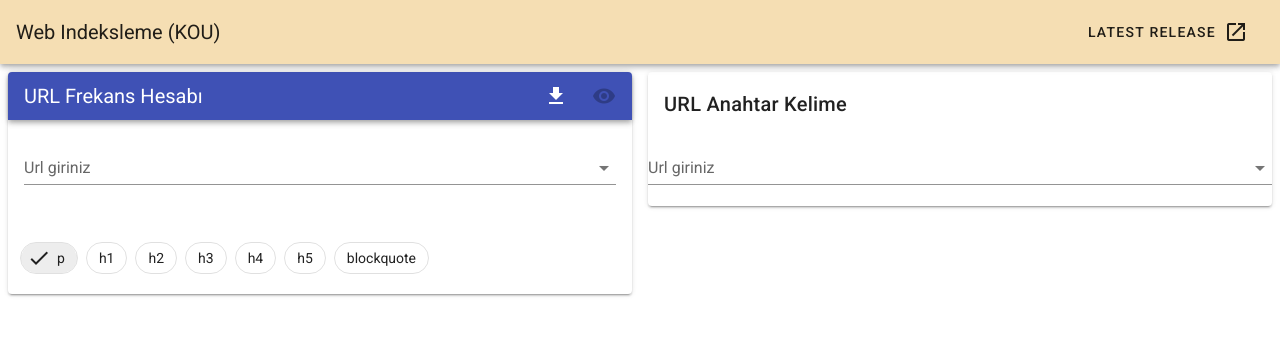
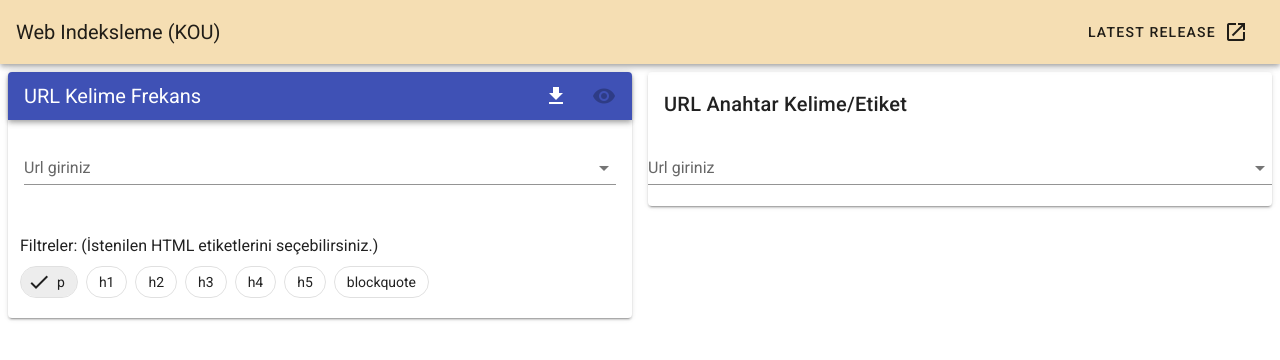
Before and after one commit to ugurcanatas/musical-doodle, a Vue app: page / in a window 1280 px wide. Shown: the top 360 px of the page. Built offline with nearby package versions, Linux system fonts and the light colour scheme.

Commit message:
🍄 - URL Word Frequency completed.

```diff
--- a/src/App.vue
+++ b/src/App.vue
@@ -28,7 +28,7 @@
 
 <script>
 import TabWrapper from "@/components/TabWrapper";
-import URLFrekans from "@/components/childs/URLFrekans";
+import URLFrekans from "@/components/childs/URLFrekansComponents/URLFrekans";
 import URLAnahtarKelime from "@/components/childs/URLAnahtarKelime";
 
 export default {
@@ -41,11 +41,11 @@ export default {
     //
     propsCars: [
       {
-        label: 'URL Frekans Hesabı',
+        label: 'URL Kelime Frekans',
         component: URLFrekans
       },
       {
-        label: 'URL Anahtar Kelime',
+        label: 'URL Anahtar Kelime/Etiket',
         component: URLAnahtarKelime
       }
     ]
--- a/src/components/childs/URLFrekans.vue
+++ /dev/null
@@ -1,137 +0,0 @@
-<template>
-  <div>
-    <v-dialog
-        v-model="dialog"
-        persistent
-        scrollable
-        width="500"
-        min-width="500"
-    >
-      <v-card>
-        <v-card-title>Bulunan Kelimeler</v-card-title>
-        <v-row no-gutters>
-          <v-col class="col-12">
-            <v-card-text style="height: 100%; background-color: wheat">
-              {{scrapedText}}
-            </v-card-text>
-          </v-col>
-        </v-row>
-      </v-card>
-    </v-dialog>
-  <v-card>
-    <v-app-bar color="indigo" dense>
-      <v-app-bar-title class="white--text">{{label}}</v-app-bar-title>
-      <v-spacer></v-spacer>
-      <v-btn @click="request" color="white" medium fab icon
-             :loading="buttonLoading"><v-icon>mdi-download</v-icon></v-btn>
-      <v-btn @click="dialog = true" color="white" medium fab icon
-             :disabled="isNoData"><v-icon>mdi-eye</v-icon></v-btn>
-    </v-app-bar>
-    <v-card-text>
-    <v-form ref="url-form" v-model="formValid">
-    <v-combobox v-model="urlFieldModel" label="Url giriniz" :rules="getDefaultRule"  :items="defaultComboItems" />
-    </v-form>
-    </v-card-text>
-    <v-col class="col-12">
-      <v-chip-group
-          v-model="chipModel"
-          multiple
-          show-arrows
-      >
-        <v-chip v-for="(chip,i) in chips" :key="i"
-                filter
-                outlined
-        >
-          {{ chip }}
-        </v-chip></v-chip-group>
-    </v-col>
-  </v-card>
-  </div>
-</template>
-
-<script>
-import axios from 'axios';
-import {defaultRule} from "@/components/default_rules";
-
-export default {
-  name: "URLFrekans",
-  props: {
-    label: {
-      required: false,
-      type: String
-    }
-  },
-  computed: {
-    getDefaultRule: function() {
-      return defaultRule
-    }
-  },
-  data () {
-    return {
-      urlFieldModel: "",
-      formValid: false,
-      defaultComboItems: [
-        'https://loremipsum.io/',
-          'https://lite.cnn.com/en',
-          'https://en.m.wikipedia.org/wiki/Riegelmann_Boardwalk'
-      ],
-      chipModel: [0],
-      chips: [
-        'p','h1','h2','h3','h4','h5','blockquote'
-      ],
-      htmlData: "",
-      eachWordArray: [],
-      scrapedText: "",
-      buttonLoading: false,
-      dialog: false,
-      isNoData: true
-    }
-  },
-  methods: {
-    request: function () {
-      if (!this.$refs['url-form'].validate()) {
-        return;
-      }
-      this.buttonLoading = true;
-      console.log("Model", this.urlFieldModel)
-      axios.post("http://localhost:3000/urltest", {
-        url: this.urlFieldModel
-      }).then(res => {
-        console.log("Response Axios", res);
-        this.buttonLoading = false;
-        this.createTexts(res.data);
-      }).catch(e => {
-        console.log("Error ", e);
-      })
-    },
-    createTexts: function (data) {
-      const selectors = this.chipModel.map(v => this.chips[v]).join(',');
-      console.log("FİLTERS", selectors);
-      this.htmlData = new DOMParser().parseFromString(data,"text/html");
-      const pElements = [...this.htmlData.querySelectorAll(selectors)];
-      console.log("Pler", pElements);
-      const texts = pElements.map(p => p.innerText);
-      console.log("HTML", this.htmlData);
-      this.scrapedText = texts.join(' ').replace(/[.()-,↵?!,*'":;]/g,'');
-      this.eachWordArray = this.scrapedText.split(' ');
-      console.log("Scraped Text = > ", this.scrapedText);
-      console.log("Each Word Array = > ", this.eachWordArray);
-
-      const freq = this.eachWordArray.reduce( (p, c) => {
-        p[c] = (p[c] || 0) + 1;
-        return p;
-      }, {});
-
-      const keyMaps = Object.keys(freq).map(m => {
-        return {text: m, size: freq[m]}
-      }).sort((a,b) => a.size < b.size ? 1 : -1 );
-      console.log("Frequency", keyMaps);
-      this.isNoData = false;
-    }
-  }
-}
-</script>
-
-<style scoped>
-
-</style>
--- /dev/null
+++ b/src/components/childs/URLFrekansComponents/URLFrekans.vue
@@ -0,0 +1,153 @@
+<template>
+  <div>
+    <u-r-l-frekans-dialog
+      :sorted-frequency="sortedFrequency"
+        :dialog-model="showDialog"
+      @frekansDialogClosed="frekansDialogClosed"
+    />
+    <v-card>
+      <v-app-bar color="indigo" dense>
+        <v-app-bar-title class="white--text">{{ label }}</v-app-bar-title>
+        <v-spacer></v-spacer>
+        <v-btn
+          @click="request"
+          color="white"
+          medium
+          fab
+          icon
+          :loading="buttonLoading"
+          ><v-icon>mdi-download</v-icon></v-btn
+        >
+        <v-btn
+          @click="showDialog = true"
+          color="white"
+          medium
+          fab
+          icon
+          :disabled="buttonDisabled"
+          ><v-icon>mdi-eye</v-icon></v-btn
+        >
+      </v-app-bar>
+      <v-card-text>
+        <v-form ref="url-form" v-model="formValid">
+          <v-combobox
+            v-model="urlFieldModel"
+            label="Url giriniz"
+            :rules="getDefaultRule"
+            :items="defaultComboItems"
+          />
+        </v-form>
+      </v-card-text>
+      <v-col class="col-12">
+        <span class="mb-0"
+          >Filtreler: (İstenilen HTML etiketlerini seçebilirsiniz.)</span
+        >
+        <v-chip-group v-model="chipModel" multiple show-arrows>
+          <v-chip v-for="(chip, i) in chips" :key="i" filter outlined>
+            {{ chip }}
+          </v-chip>
+        </v-chip-group>
+      </v-col>
+    </v-card>
+  </div>
+</template>
+
+<script>
+import URLFrekansDialog from "@/components/childs/URLFrekansComponents/URLFrekansDialog";
+import axios from "axios";
+import { defaultRule } from "@/components/utils";
+
+export default {
+  name: "URLFrekans",
+  props: {
+    label: {
+      required: false,
+      type: String
+    }
+  },
+  components: {
+    URLFrekansDialog
+  },
+  data() {
+    return {
+      urlFieldModel: "",
+      formValid: false,
+      defaultComboItems: [
+        "https://loremipsum.io/",
+        "https://lite.cnn.com/en",
+        "https://en.m.wikipedia.org/wiki/Riegelmann_Boardwalk",
+        "https://rawtext.club/"
+      ],
+      chipModel: [0],
+      chips: ["p", "h1", "h2", "h3", "h4", "h5", "blockquote"],
+      htmlData: "",
+      eachWordArray: [],
+      scrapedText: "",
+      buttonLoading: false,
+      dialog: false,
+      showDialog: false,
+      sortedFrequency: [],
+      buttonDisabled: true,
+    };
+  },
+  computed: {
+    getDefaultRule: function() {
+      return defaultRule;
+    }
+  },
+  methods: {
+    request: function() {
+      if (!this.$refs["url-form"].validate()) {
+        return;
+      }
+      this.buttonLoading = true;
+      console.log("Model", this.urlFieldModel);
+      axios
+        .post("http://localhost:3000/urltest", {
+          url: this.urlFieldModel
+        })
+        .then(res => {
+          console.log("Response Axios", res);
+          this.buttonLoading = false;
+          this.createTexts(res.data);
+        })
+        .catch(e => {
+          console.log("Error ", e);
+        });
+    },
+    createTexts: function(data) {
+      const selectors = this.chipModel.map(v => this.chips[v]).join(",");
+      console.log("FİLTERS", selectors);
+      this.htmlData = new DOMParser().parseFromString(data, "text/html");
+      const pElements = [...this.htmlData.querySelectorAll(selectors)];
+      console.log("Pler", pElements);
+      const texts = pElements.map(p => p.innerText);
+      console.log("HTML", this.htmlData);
+      this.scrapedText = texts.join(" ").replace(/[.()-,\n?!,*'":;]/g, "");
+      this.eachWordArray = this.scrapedText
+        .split(" ")
+        .filter(m => m.length !== 0 || m === "↵");
+      console.log("Scraped Text = > ", this.scrapedText);
+      console.log("Each Word Array = > ", this.eachWordArray);
+
+      const freq = this.eachWordArray.reduce((p, c) => {
+        p[c] = (p[c] || 0) + 1;
+        return p;
+      }, {});
+
+      this.sortedFrequency = Object.keys(freq)
+        .map(m => {
+          return { text: m, size: freq[m] };
+        })
+        .sort((a, b) => (a.size < b.size ? 1 : -1));
+      console.log("Frequency", this.sortedFrequency);
+      this.buttonDisabled = false;
+    },
+    frekansDialogClosed: function() {
+      this.showDialog = false;
+    }
+  }
+};
+</script>
+
+<style scoped></style>
--- /dev/null
+++ b/src/components/childs/URLFrekansComponents/URLFrekansDialog.vue
@@ -0,0 +1,78 @@
+<template>
+  <v-dialog
+    v-model="dialogModel"
+    persistent
+    width="500"
+    min-width="500"
+    :scrollable="false"
+  >
+    <v-app-bar color="indigo accent-4">
+      <v-app-bar-title class="white--text">Bulunan Kelimeler</v-app-bar-title>
+      <v-spacer></v-spacer>
+      <v-btn class="white--text" @click="$emit('frekansDialogClosed')" fab icon
+        ><v-icon>mdi-close</v-icon></v-btn
+      >
+    </v-app-bar>
+    <v-card max-height="500" style="overflow-y: scroll !important;">
+      <v-row no-gutters>
+        <v-col class="col-12">
+          <v-card-text style="height: 100%; background-color: white">
+            <div
+              class="d-inline-block ma-2"
+              v-for="(item, i) in sortedFrequency"
+              :key="i"
+            >
+              <v-badge style="font-size: 16px !important;"
+                :content="item.size"
+                :value="item.size"
+                color="green"
+                overlap
+              >
+                <v-chip :color="getColors(i)">{{ item.text }}</v-chip>
+              </v-badge>
+            </div>
+          </v-card-text>
+        </v-col>
+      </v-row>
+    </v-card>
+  </v-dialog>
+</template>
+
+<script>
+export default {
+  name: "URLFrekansDialog",
+  data() {
+    return {
+      dialog: true
+    };
+  },
+  props: {
+    dialogModel: {
+      type: Boolean,
+      required: false,
+      default: false
+    },
+    sortedFrequency: {
+      type: Array,
+      required: false,
+      default: () => []
+    }
+  },
+  methods: {
+    getColors: function(i) {
+      switch (i) {
+        case 0:
+          return "yellow accent-4";
+        case 1:
+          return "blue-grey lighten-2";
+        case 2:
+          return "brown lighten-2";
+        default:
+          return "deep-purple lighten-4";
+      }
+    }
+  }
+};
+</script>
+
+<style scoped></style>
```
Also changed, not shown: src/components/childs/URLAnahtarKelime.vue (+15 -11 lines), src/components/utils.js (renamed from src/components/default_rules.js).
